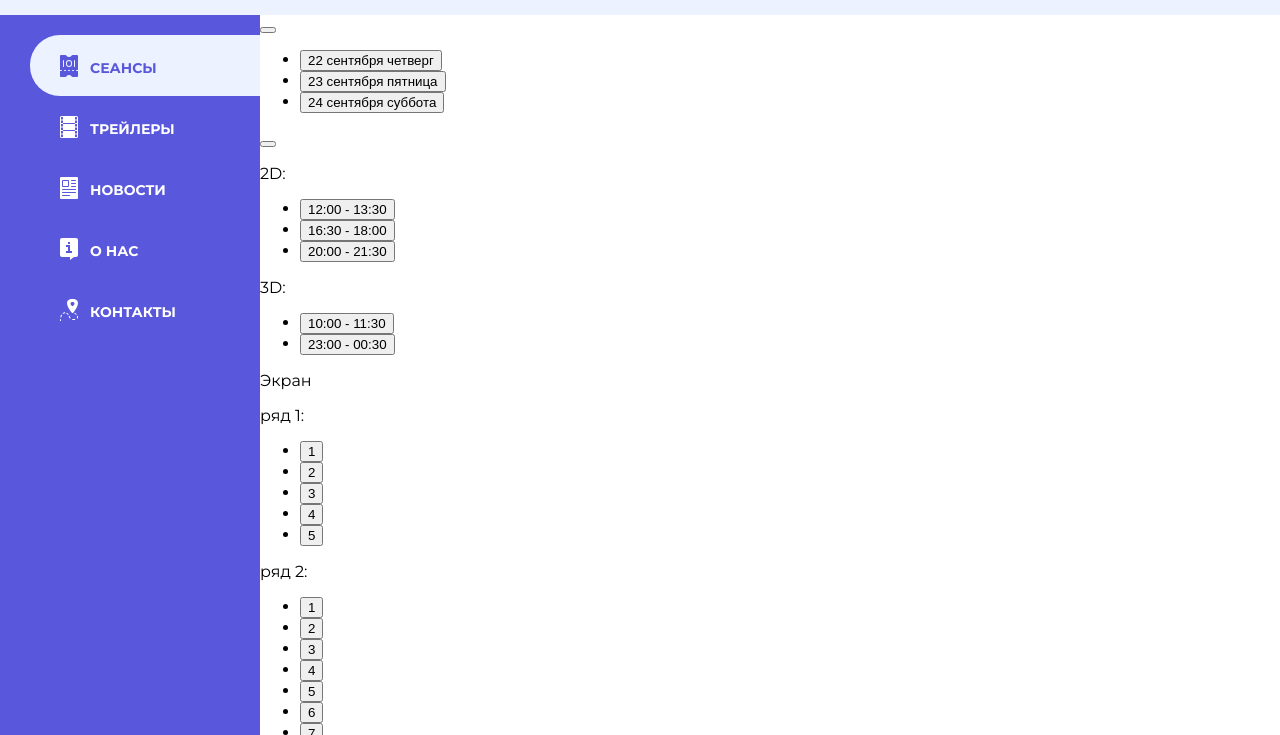
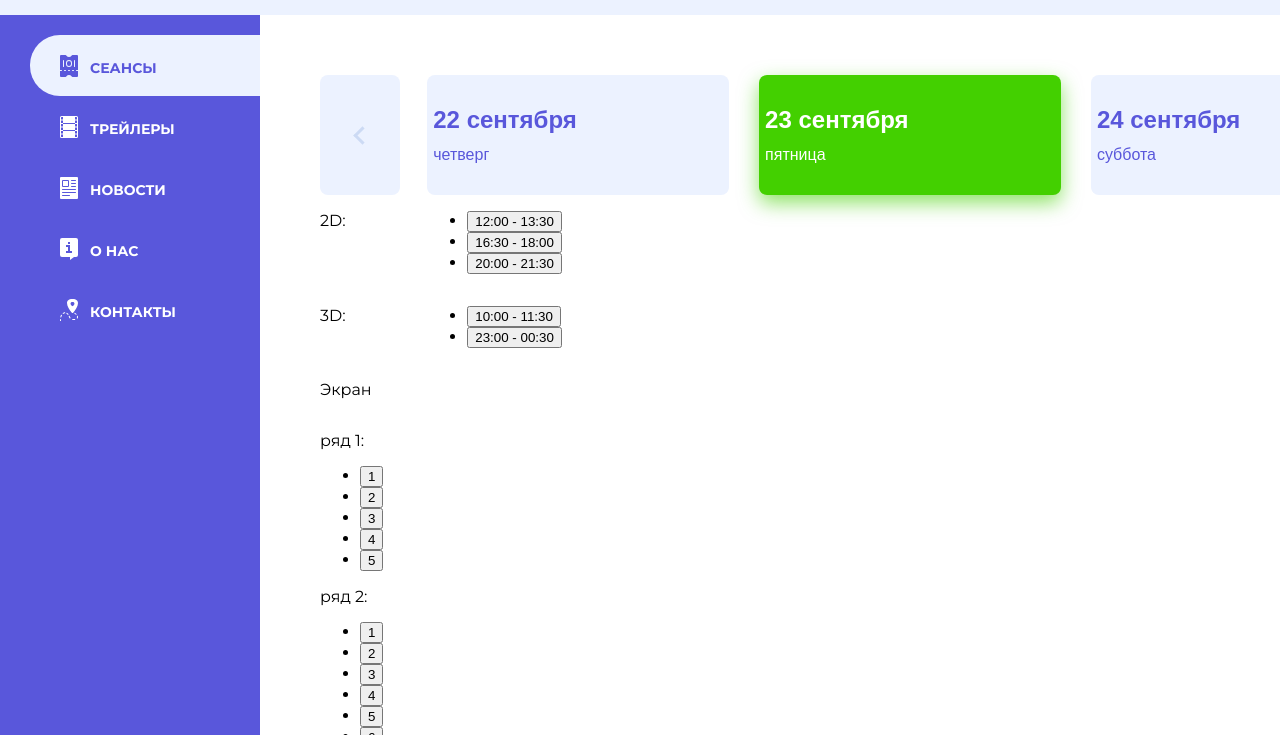
Before and after one commit to artman-training-projects/learning-grids, a plain HTML site: page green-screen/index.html in a window 1280 px wide. Shown: the part 65-800 px from the top of the page. Drawn offline with Linux system fonts and the light colour scheme.

Commit message:
add: styles days

```diff
--- a/green-screen/index.html
+++ b/green-screen/index.html
@@ -94,7 +94,7 @@
         </button>
 
         <p class="date__row1">2D:</p>
-        <ul class="date__times">
+        <ul class="date__times1">
           <li class="date__time">
             <button class="date__time-btn" type="button">
               <span>12:00 - 13:30</span>
@@ -112,8 +112,8 @@
           </li>
         </ul>
 
-        <p class="date__row1">3D:</p>
-        <ul class="date__times">
+        <p class="date__row2">3D:</p>
+        <ul class="date__times2">
           <li class="date__time">
             <button class="date__time-btn" type="button">
               <span>10:00 - 11:30</span>
--- a/green-screen/style.css
+++ b/green-screen/style.css
@@ -229,10 +229,6 @@
   grid-template-rows: auto;
 }
 
-.movie {
-  grid-area: movie;
-}
-
 .order {
   display: grid;
 
@@ -435,3 +431,151 @@
 
   grid-area: pay;
 }
+
+.movie {
+  display: grid;
+  margin: 60px;
+
+  grid-area: movie;
+  grid-template-areas: "date"
+  "screen"
+  "position";
+  grid-template-columns: auto;
+  grid-template-rows: auto auto auto;
+}
+
+
+.date {
+  display: grid;
+
+  grid-area: date;
+  grid-template-areas: "prev days days days days days days days days days next"
+  "2D times2 times2 times2 times2 times2 times2 times2 times2 times2 times2"
+  "3D times3 times3 times3 times3 times3 times3 times3 times3 times3 times3";
+  grid-template-columns: repeat(11, 1fr);
+  grid-template-rows: auto auto auto;
+}
+
+.screen {
+  grid-area: screen;
+}
+
+.position {
+  grid-area: position;
+}
+
+.date__prev {
+  grid-area: prev;
+}
+
+.date__next {
+  margin-left: auto;
+
+  grid-area: next;
+}
+
+.date__prev,
+.date__next {
+  position: relative;
+
+  width: 80px;
+  height: 120px;
+
+  background-color: var(--color-light);
+  border: none;
+  border-radius: 8px;
+  cursor: pointer;
+}
+
+.date__prev:before,
+.date__next:before {
+  content: "";
+  position: absolute;
+
+  width: 10px;
+  height: 10px;
+
+  border-top: 3px solid var(--color-violet-light);
+  border-left: 3px solid var(--color-violet-light);
+}
+
+.date__prev:before {
+  top: 45%;
+  left: 45%;
+
+  transform: rotate(-45deg);
+}
+
+.date__next:before {
+  top: 45%;
+  right: 45%;
+
+  transform: rotate(135deg);
+}
+
+.date__days {
+  display: flex;
+  margin: 0;
+  padding: 0;
+
+  list-style: none;
+
+  gap: 30px;
+  grid-area: days;
+}
+
+.date__day,
+.date__day-btn {
+  width: 100%;
+  height: 100%;
+}
+
+.date__day-btn {
+  display: flex;
+  flex-direction: column;
+  justify-content: center;
+
+  background-color: var(--color-light);
+  border: none;
+  border-radius: 8px;
+  cursor: pointer;
+
+  gap: 12px;
+}
+
+.date__day-btn--current {
+  background-color: var(--color-green);
+  box-shadow: 0 8px 20px rgba(67, 208, 0, 0.6);
+}
+
+.date__day-btn--current .date__date,
+.date__day-btn--current .date__week-day {
+  color: var(--color-white);
+}
+
+.date__date {
+  font-weight: 700;
+  font-size: 24px;
+  color: var(--color-violet);
+}
+
+.date__week-day {
+  font-size: 16px;
+  color: var(--color-violet);
+}
+
+.date__row1 {
+  grid-area: 2D;
+}
+
+.date__row2 {
+  grid-area: 3D;
+}
+
+.date__times1 {
+  grid-area: times2;
+}
+
+.date__times2 {
+  grid-area: times3;
+}
```
